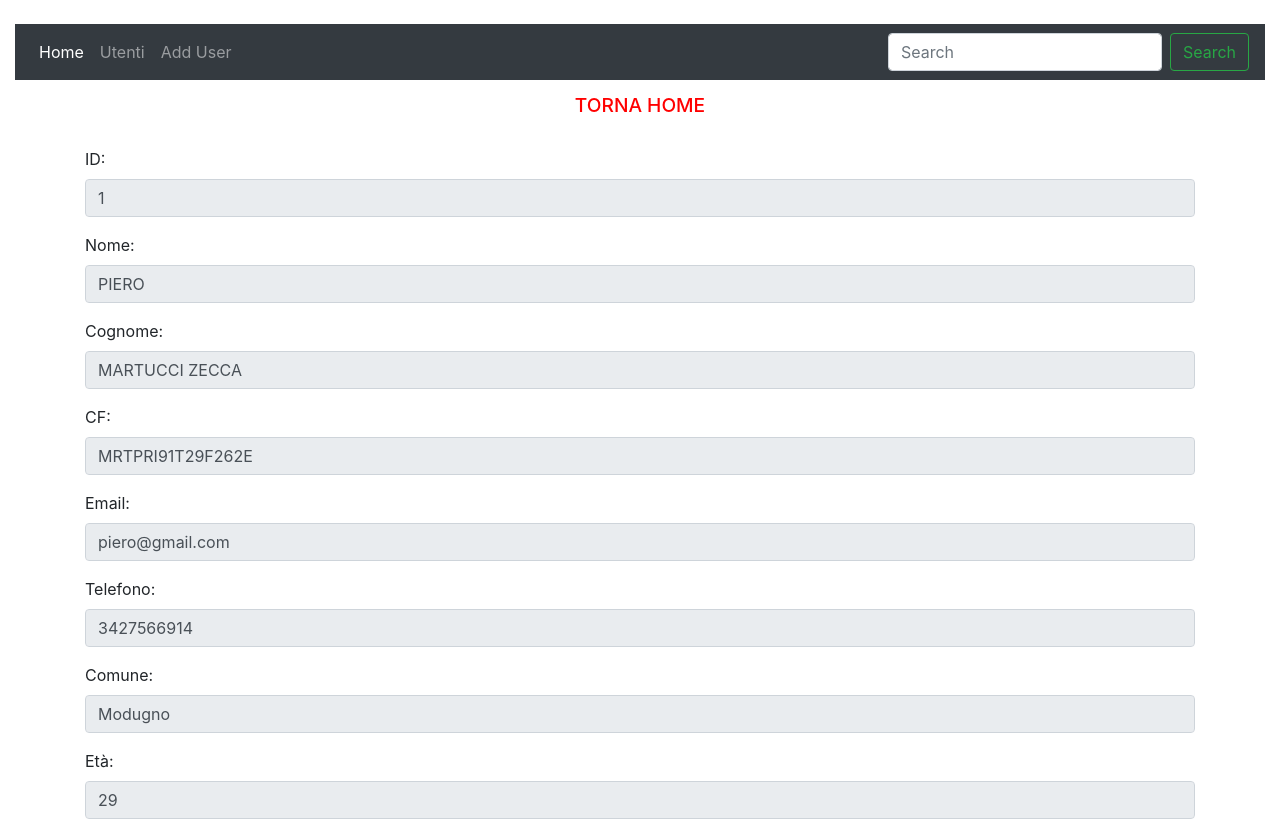
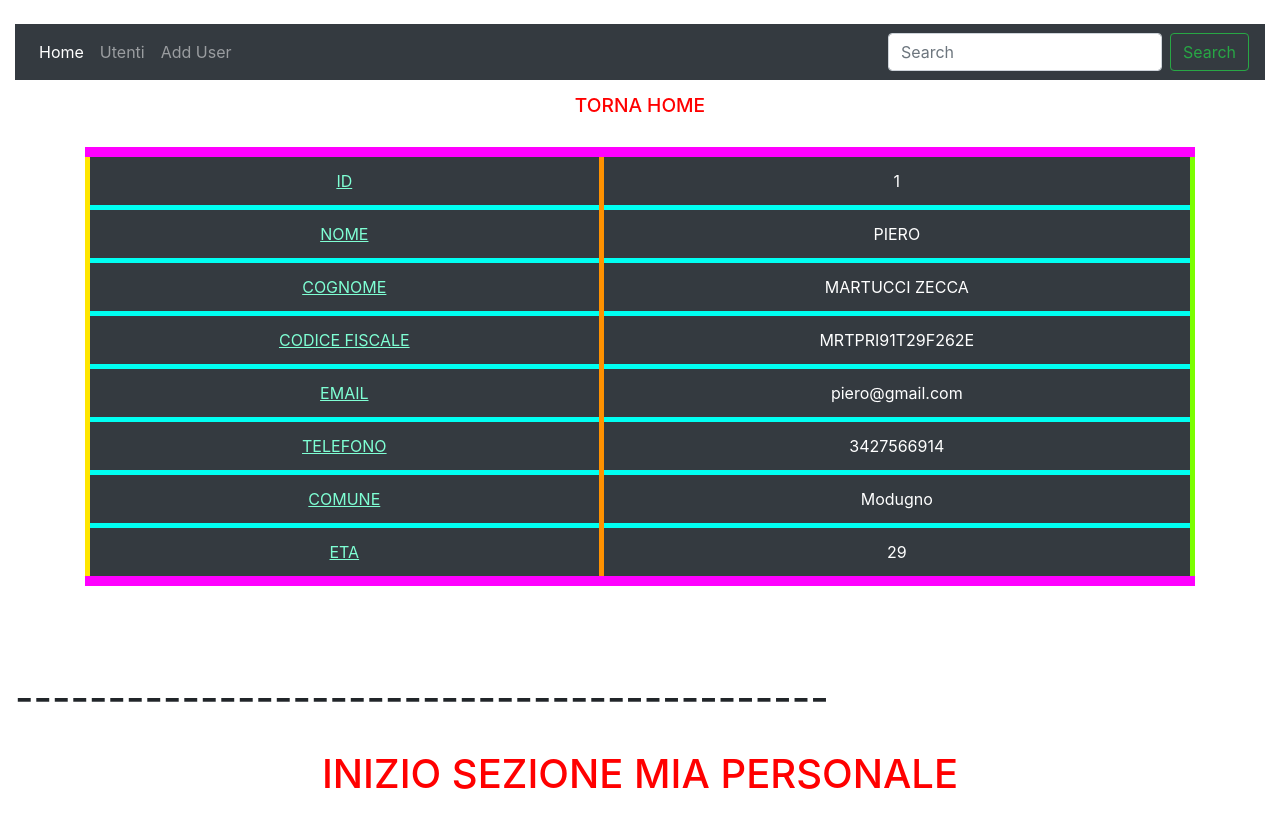
Before and after one commit to pieromz/angular-ivy-khm2eu, an Angular app: page /users/1 in a window 1280 px wide. Shown: the top 821 px of the page. Built offline with nearby package versions, Linux system fonts and the light colour scheme.

Commit message:
7 files modified

```diff
--- a/src/app/component/user-data/user-data.component.css
+++ b/src/app/component/user-data/user-data.component.css
@@ -11,3 +11,27 @@
   color: hotpink;
   text-decoration: underline;
 }
+
+.infoStaticheUtente {
+  text-decoration: underline;
+  text-align: center;
+  color: aquamarine;
+  border-right: 5px solid rgb(255, 145, 0);
+  border-left: 5px solid rgb(255, 230, 0);
+  border-top: 5px solid rgb(0, 255, 242);
+}
+
+.infoDettaglioUtente {
+  text-align: center;
+  color: white;
+  border-right: 5px solid rgb(123, 255, 0);
+  border-top: 5px solid rgb(0, 255, 242);
+}
+
+.lastInfoDettaglioUtente {
+  border-bottom: 10px solid rgb(255, 0, 255);
+}
+
+.firstInfoDettaglioUtente {
+  border-top: 10px solid rgb(255, 0, 255);
+}
--- a/src/app/component/user-data/user-data.component.html
+++ b/src/app/component/user-data/user-data.component.html
@@ -1,105 +1,40 @@
 <h1 (click)="tornaHomePage()" class="linkHomePAge">TORNA HOME</h1>
 
-<div class="form-group">
-  <label for="idUtente">ID:</label>
-  <input
-    [(ngModel)]="dettaglioUtente.id"
-    name="idUtente"
-    id="idUtente"
-    type="number"
-    disabled="true"
-    class="form-control"
-    style="margin-left: 0;"
-  />
-</div>
-
-<div class="form-group">
-  <label for="nomeUtente">Nome:</label>
-  <input
-    [(ngModel)]="dettaglioUtente.nome"
-    name="nomeUtente"
-    id="nomeUtente"
-    type="text"
-    class="form-control"
-    disabled="true"
-    style="margin-left: 0;"
-  />
-</div>
-
-<div class="form-group">
-  <label for="cognomeUtente">Cognome:</label>
-  <input
-    [(ngModel)]="dettaglioUtente.cognome"
-    name="cognomeUtente"
-    id="cognomeUtente"
-    type="text"
-    class="form-control"
-    disabled="true"
-    style="margin-left: 0;"
-  />
-</div>
-
-<div class="form-group">
-  <label for="cfUtente">CF:</label>
-  <input
-    [(ngModel)]="dettaglioUtente.cf"
-    name="cfUtente"
-    id="cfUtente"
-    type="text"
-    class="form-control"
-    disabled="true"
-    style="margin-left: 0;"
-  />
-</div>
-
-<div class="form-group">
-  <label for="emailUtente">Email:</label>
-  <input
-    [(ngModel)]="dettaglioUtente.email"
-    name="emailUtente"
-    id="emailUtente"
-    type="email"
-    class="form-control"
-    disabled="true"
-    style="margin-left: 0;"
-  />
-</div>
-
-<div class="form-group">
-  <label for="telefonoUtente">Telefono:</label>
-  <input
-    [(ngModel)]="dettaglioUtente.telefono"
-    name="telefonoUtente"
-    id="telefonoUtente"
-    type="tel"
-    class="form-control"
-    disabled="true"
-    style="margin-left: 0;"
-  />
-</div>
-
-<div class="form-group">
-  <label for="comuneUtente">Comune:</label>
-  <input
-    [(ngModel)]="dettaglioUtente.comune"
-    name="comuneUtente"
-    id="comuneUtente"
-    type="text"
-    class="form-control"
-    disabled="true"
-    style="margin-left: 0;"
-  />
-</div>
-
-<div class="form-group">
-  <label for="etaUtente">Età:</label>
-  <input
-    [(ngModel)]="dettaglioUtente.eta"
-    name="etaUtente"
-    id="etaUtente"
-    type="number"
-    class="form-control"
-    disabled="true"
-    style="margin-left: 0;"
-  />
-</div>
+<table class="table table-dark">
+  <tr>
+    <td class="infoStaticheUtente firstInfoDettaglioUtente">ID</td>
+    <td class="infoDettaglioUtente firstInfoDettaglioUtente">
+      {{ dettaglioUtente.id }}
+    </td>
+  </tr>
+  <tr>
+    <td class="infoStaticheUtente">NOME</td>
+    <td class="infoDettaglioUtente">{{ dettaglioUtente.nome }}</td>
+  </tr>
+  <tr>
+    <td class="infoStaticheUtente">COGNOME</td>
+    <td class="infoDettaglioUtente">{{ dettaglioUtente.cognome }}</td>
+  </tr>
+  <tr>
+    <td class="infoStaticheUtente">CODICE FISCALE</td>
+    <td class="infoDettaglioUtente">{{ dettaglioUtente.cf }}</td>
+  </tr>
+  <tr>
+    <td class="infoStaticheUtente">EMAIL</td>
+    <td class="infoDettaglioUtente">{{ dettaglioUtente.email }}</td>
+  </tr>
+  <tr>
+    <td class="infoStaticheUtente">TELEFONO</td>
+    <td class="infoDettaglioUtente">{{ dettaglioUtente.telefono }}</td>
+  </tr>
+  <tr>
+    <td class="infoStaticheUtente">COMUNE</td>
+    <td class="infoDettaglioUtente">{{ dettaglioUtente.comune }}</td>
+  </tr>
+  <tr>
+    <td class="infoStaticheUtente lastInfoDettaglioUtente">ETA</td>
+    <td class="infoDettaglioUtente lastInfoDettaglioUtente">
+      {{ dettaglioUtente.eta }}
+    </td>
+  </tr>
+</table>
--- a/src/app/component/user-detail/user-detail.component.html
+++ b/src/app/component/user-detail/user-detail.component.html
@@ -1,6 +1,5 @@
 <div>
   <h1 (click)="tornaHomePage()" class="linkHomePAge">TORNA HOME</h1>
-
 
   <h1 *ngIf="utenteForm">
     UTENTE (ID {{ utenteForm?.id }}) - {{ utenteForm?.nome }}
--- a/src/app/component/user-detail/user-detail.component.ts
+++ b/src/app/component/user-detail/user-detail.component.ts
@@ -21,8 +21,6 @@ export class UserDetailComponent implements OnInit, OnChanges {
   public utenteSelezionato: boolean | undefined;
   public utenteForm: User;
 
-  public utenti: Array<User> = [];
-
   constructor(
     private service: UserService,
     private route: ActivatedRoute,
@@ -30,7 +28,6 @@ export class UserDetailComponent implements OnInit, OnChanges {
   ) {}
 
   ngOnInit() {
-    this.utenti = this.service.getUsers();
     this.route.params.subscribe((params) => {
       if (params.id != undefined && params.id != null) {
         this.utenteForm = this.service.getUserById(+params.id); //+ implica il cast a number
@@ -41,7 +38,7 @@ export class UserDetailComponent implements OnInit, OnChanges {
   }
 
   annullaModificaUtente(form) {
-    this.svuotaCampiForm(form);
+    this.routeNavigate.navigateByUrl('/users');
   }
 
   ngOnChanges(changes: SimpleChanges): void {
@@ -49,6 +46,7 @@ export class UserDetailComponent implements OnInit, OnChanges {
   }
 
   svuotaCampiForm(form) {
+    this.utenteForm = this.service.getUtenteBasePerInserimento();
     form.reset();
   }
 
@@ -56,7 +54,6 @@ export class UserDetailComponent implements OnInit, OnChanges {
     if (this.utenteForm.id == undefined) {
       this.service.insertUser(this.utenteForm);
       this.utenteForm = new User();
-      this.utenti = this.service.getUsers();
       this.routeNavigate.navigateByUrl('/users');
     } else {
       this.modificaUtente();
--- a/src/app/component/users/users.component.css
+++ b/src/app/component/users/users.component.css
@@ -41,6 +41,15 @@ table {
   cursor: pointer;
 }
 
+.buttonAddClienteNuovo {
+  background: rgb(75, 236, 75);
+  color: black;
+  border: 2px solid green;
+  font-weight: bold;
+  margin-top: 30px;
+  cursor: pointer;
+}
+
 .buttonRefreshData {
   background: rgba(0, 255, 115, 0.973);
   color: blue;
--- a/src/app/component/users/users.component.html
+++ b/src/app/component/users/users.component.html
@@ -82,17 +82,17 @@
       (click)="addUtenteBase()"
       title="+ Utente"
     >
-      ADD CLIENTE BASE
+      <i class="bi bi-person-plus-fill"></i> ADD CLIENTE BASE
     </button>
   </div>
 
   <div class="col-6">
     <button
-    class="btn btn-primary"
+      class="buttonAddClienteNuovo"
       (click)="addNuovoCliente()"
       title="NUOVO CLIENTE"
     >
-    NUOVO CLIENTE
+      <i class="bi bi-person-plus-fill"></i>NUOVO CLIENTE
     </button>
   </div>
 </div>
--- a/src/app/main.html
+++ b/src/app/main.html
@@ -72,5 +72,5 @@
 
   <br /><br /><br />
 
-  <h1>FINE PAGINA TITLE.HTML</h1>
+  <h1>FINE PAGINA MAIN.HTML</h1>
 </div>
```
Lines whose indentation alone changed are shown as unchanged.
